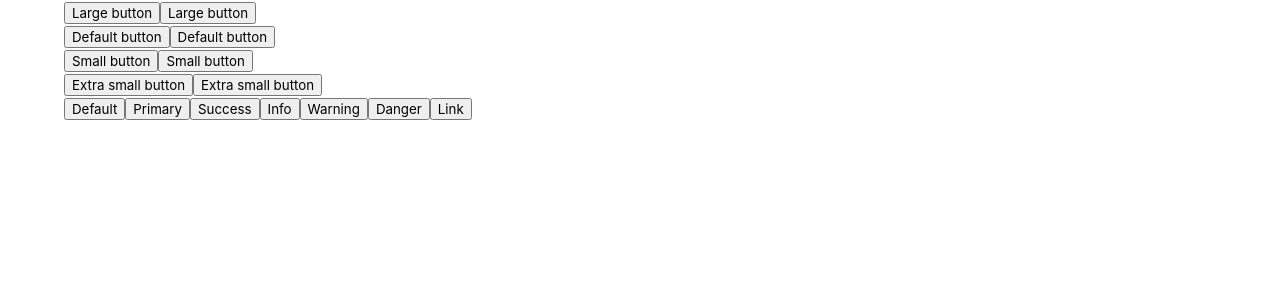
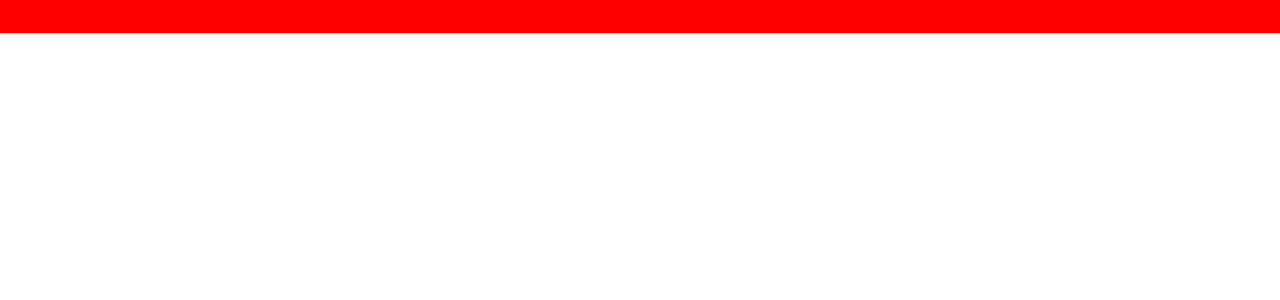
Before and after one commit to Atiprometis/firedreamproject, a React (Create React App) app: page / in a window 1280 px wide. Shown: the top 300 px of the page. Built offline with nearby package versions, Linux system fonts and the light colour scheme; the HTML template or start-up script is replaced by a standard one.

Commit message:
add conponents header

```diff
--- a/src/App.js
+++ b/src/App.js
@@ -1,16 +1,18 @@
 import React, { Component } from 'react';
 
-import Index from './pages/index';
+import Home from './pages/Home';
 import '../node_modules/bulma/css/bulma.css';
-
+import Header from './component/header';
 
 class App extends Component {
   render() {
     return (
       <div className="App">
-        <div className="container">
+        <div className="">
           <div className="is-flex-mobile">
-            <Index />
+            <Header />
+            <Home />
+
           </div>
 
         </div>
--- /dev/null
+++ b/src/component/header.js
@@ -0,0 +1,16 @@
+import React from 'react';
+import '../css/header.css';
+import { Grid, Row, Col } from 'react-bootstrap';
+// import { Button } from 'reactbulma';
+
+class Header extends React.Component {
+  render() {
+    return (
+      <div className="header " >
+        <div className="container" />
+      </div>
+    );
+  }
+}
+
+export default Header;
--- /dev/null
+++ b/src/css/header.css
@@ -0,0 +1,6 @@
+.header{
+
+    height: 33px;
+    width: 100%;
+    background-color: red;
+}
--- /dev/null
+++ b/src/pages/Home.js
@@ -0,0 +1,13 @@
+import React from 'react';
+import { Button, ButtonToolbar } from 'react-bootstrap';
+
+class Home extends React.Component {
+  render() {
+    return (
+      <div />
+
+    );
+  }
+}
+
+export default Home;
--- a/src/pages/index.js
+++ /dev/null
@@ -1,52 +0,0 @@
-import React from 'react';
-import { Button, ButtonToolbar } from 'react-bootstrap';
-
-class Index extends React.Component {
-  render() {
-    return (
-      <div>
-        <ButtonToolbar>
-          <Button bsStyle="primary" bsSize="large">Large button</Button>
-          <Button bsSize="large">Large button</Button>
-        </ButtonToolbar>
-        <ButtonToolbar>
-          <Button bsStyle="primary">Default button</Button>
-          <Button>Default button</Button>
-        </ButtonToolbar>
-        <ButtonToolbar>
-          <Button bsStyle="primary" bsSize="small">Small button</Button>
-          <Button bsSize="small">Small button</Button>
-        </ButtonToolbar>
-        <ButtonToolbar>
-          <Button bsStyle="primary" bsSize="xsmall">Extra small button</Button>
-          <Button bsSize="xsmall">Extra small button</Button>
-        </ButtonToolbar>
-        <ButtonToolbar>
-          {/* Standard button */}
-          <Button>Default</Button>
-
-          {/* Provides extra visual weight and identifies the primary action in a set of buttons */}
-          <Button bsStyle="primary">Primary</Button>
-
-          {/* Indicates a successful or positive action */}
-          <Button bsStyle="success">Success</Button>
-
-          {/* Contextual button for informational alert messages */}
-          <Button bsStyle="info">Info</Button>
-
-          {/* Indicates caution should be taken with this action */}
-          <Button bsStyle="warning">Warning</Button>
-
-          {/* Indicates a dangerous or potentially negative action */}
-          <Button bsStyle="danger">Danger</Button>
-
-          {/* Deemphasize a button by making it look like a link while maintaining button behavior */}
-          <Button bsStyle="link">Link</Button>
-        </ButtonToolbar>
-      </div>
-
-    );
-  }
-}
-
-export default Index;
```
Also changed, not shown: src/component/popular.js (added).
